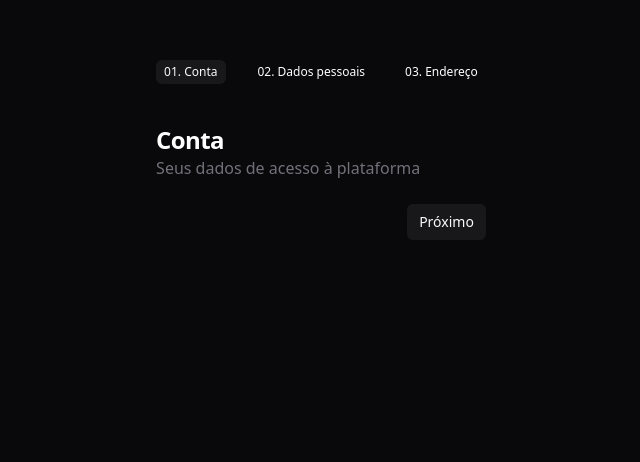
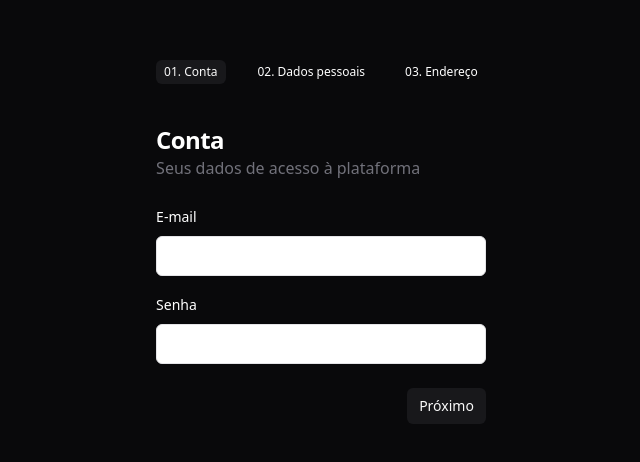
Before and after one commit to RafaDom10/live0029-multi-step-wizard-form-jstack, a React (Vite) app: page / in a window 1280 px wide. Shown: the part 102-564 px from the top of the page, without its empty margins (319-959 px from the left). Built offline with nearby package versions, Linux system fonts and the light colour scheme.

Commit message:
feat: add input fields

```diff
--- a/src/components/StepHeader.tsx
+++ b/src/components/StepHeader.tsx
@@ -5,7 +5,7 @@ interface IStepHeaderProps {
 
 export function StepHeader({ description, title }: IStepHeaderProps) {
   return (
-    <header>
+    <header className="mb-6">
       <h1 className="text-2xl font-semibold tracking-tight">{title}</h1>
       <span className="text-muted-foreground">{description}</span>
     </header>
--- a/src/components/steps/AccountStep.tsx
+++ b/src/components/steps/AccountStep.tsx
@@ -1,5 +1,7 @@
 import { StepHeader } from '../StepHeader';
 import { StepperFooter, StepperNextButton } from '../Stepper';
+import { Input } from '../ui/Input';
+import { Label } from '../ui/Label';
 
 export function AccountStep() {
   return (
@@ -8,6 +10,18 @@ export function AccountStep() {
         title="Conta"
         description="Seus dados de acesso à plataforma"
       />
+
+      <div className="space-y-4">
+        <div className="space-y-2">
+          <Label htmlFor="email">E-mail</Label>
+          <Input id="email" />
+        </div>
+        <div className="space-y-2">
+          <Label htmlFor="password">Senha</Label>
+          <Input id="password" type="password" />
+        </div>
+      </div>
+
       <StepperFooter>
         <StepperNextButton />
       </StepperFooter>
--- a/src/components/steps/AddressDataStep.tsx
+++ b/src/components/steps/AddressDataStep.tsx
@@ -1,11 +1,29 @@
 import { StepHeader } from '../StepHeader';
 import { StepperFooter, StepperPreviousButton } from '../Stepper';
 import { Button } from '../ui/Button';
+import { Input } from '../ui/Input';
+import { Label } from '../ui/Label';
 
 export function AddressDataStep() {
   return (
     <div>
       <StepHeader title="Endereço" description="De onde você é?" />
+
+      <div className="space-y-4">
+        <div className="space-y-2">
+          <Label htmlFor="state">Estado</Label>
+          <Input id="state" />
+        </div>
+        <div className="space-y-2">
+          <Label htmlFor="city">Cidade</Label>
+          <Input id="city" />
+        </div>
+        <div className="space-y-2">
+          <Label htmlFor="street">Endereço</Label>
+          <Input id="street" />
+        </div>
+      </div>
+
       <StepperFooter>
         <StepperPreviousButton />
         <Button type="submit" size="sm">
--- a/src/components/steps/PersonalDataStep.tsx
+++ b/src/components/steps/PersonalDataStep.tsx
@@ -4,6 +4,8 @@ import {
   StepperNextButton,
   StepperPreviousButton,
 } from '../Stepper';
+import { Input } from '../ui/Input';
+import { Label } from '../ui/Label';
 
 export function PersonalDataStep() {
   return (
@@ -12,6 +14,21 @@ export function PersonalDataStep() {
         title="Dados pessoais"
         description="Conte-nos mais sobre você"
       />
+
+      <div className="space-y-4">
+        <div className="space-y-2">
+          <Label htmlFor="firstName">Nome</Label>
+          <Input id="firstName" />
+        </div>
+        <div className="space-y-2">
+          <Label htmlFor="lastName">Sobrenome</Label>
+          <Input id="lastName" />
+        </div>
+        <div className="space-y-2">
+          <Label htmlFor="cpf">CPF</Label>
+          <Input id="cpf" />
+        </div>
+      </div>
       <StepperFooter>
         <StepperPreviousButton />
         <StepperNextButton />
--- a/src/components/ui/Button.tsx
+++ b/src/components/ui/Button.tsx
@@ -5,7 +5,7 @@ import * as React from 'react';
 import { cn } from '@/lib/utils';
 
 const buttonVariants = cva(
-  'inline-flex items-center justify-center gap-2 whitespace-nowrap rounded-md text-sm font-medium ring-offset-background transition-colors focus-visible:outline-none focus-visible:ring-2 focus-visible:ring-ring focus-visible:ring-offset-2 disabled:pointer-events-none disabled:opacity-50 [&_svg]:pointer-events-none [&_svg]:size-4 [&_svg]:shrink-0',
+  'inline-flex items-center justify-center gap-2 whitespace-nowrap rounded-md text-sm font-medium ring-offset-background transition-colors focus-visible:outline-none focus-visible:ring-2 focus-visible:ring-ring focus-visible:ring-offset-2 disabled:pointer-events-none disabled:opacity-50 [&_svg]:pointer-events-none [&_svg]:size-4 [&_svg]:shrink-0 transition-all',
   {
     variants: {
       variant: {
--- a/src/components/ui/Input.tsx
+++ b/src/components/ui/Input.tsx
@@ -8,7 +8,7 @@ const Input = React.forwardRef<HTMLInputElement, React.ComponentProps<'input'>>(
     <input
       type={type}
       className={cn(
-        'flex h-10 w-full rounded-md border border-input bg-background px-3 py-2 text-base ring-offset-background file:border-0 file:bg-transparent file:text-sm file:font-medium file:text-foreground placeholder:text-muted-foreground focus-visible:outline-none focus-visible:ring-2 focus-visible:ring-ring focus-visible:ring-offset-2 disabled:cursor-not-allowed disabled:opacity-50 md:text-sm',
+        'flex h-10 w-full rounded-md border border-input bg-background px-3 py-2 text-base ring-offset-background transition-all file:border-0 file:bg-transparent file:text-sm file:font-medium file:text-foreground placeholder:text-muted-foreground focus-visible:outline-none focus-visible:ring-2 focus-visible:ring-ring focus-visible:ring-offset-2 disabled:cursor-not-allowed disabled:opacity-50 md:text-sm',
         className,
       )}
       ref={ref}
```
